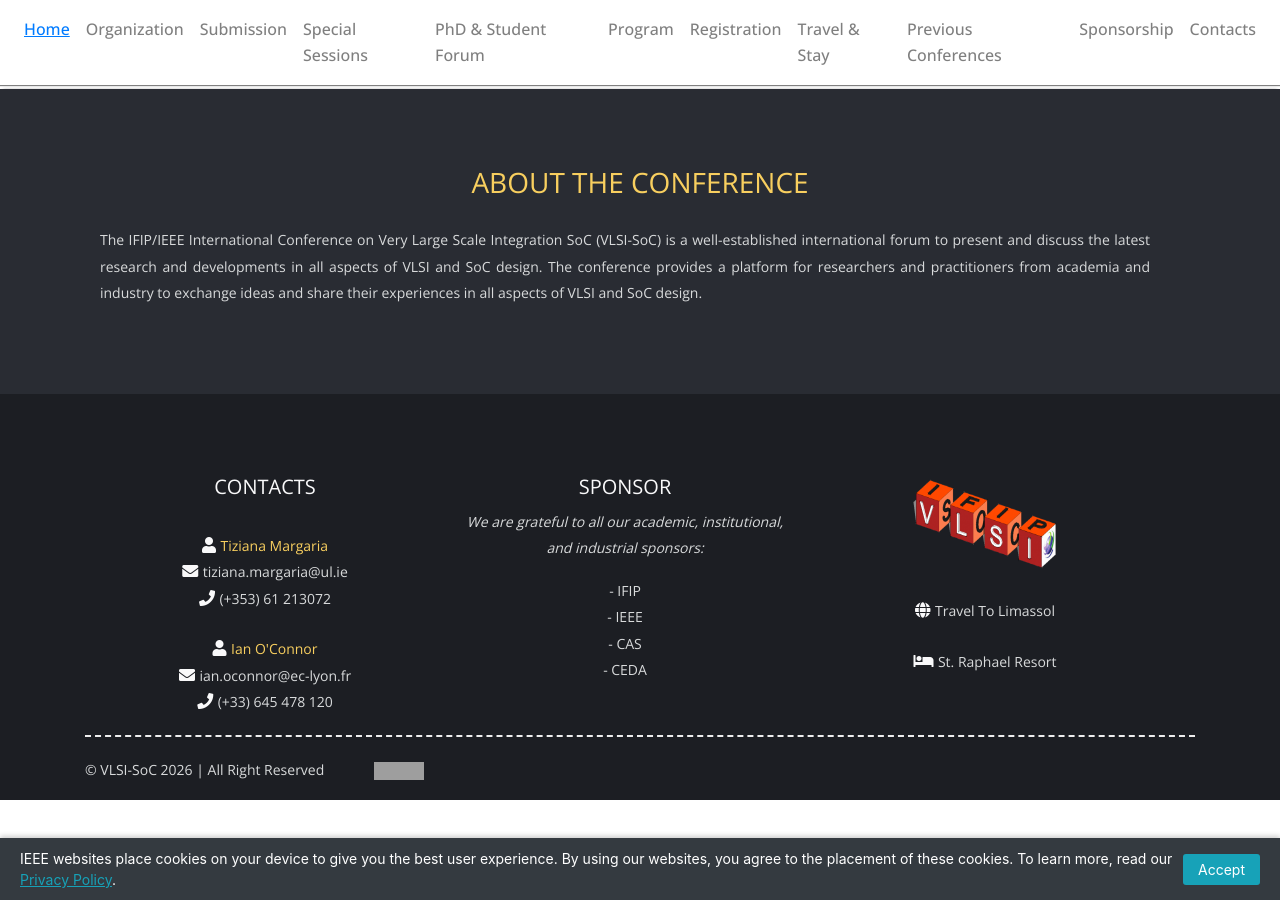
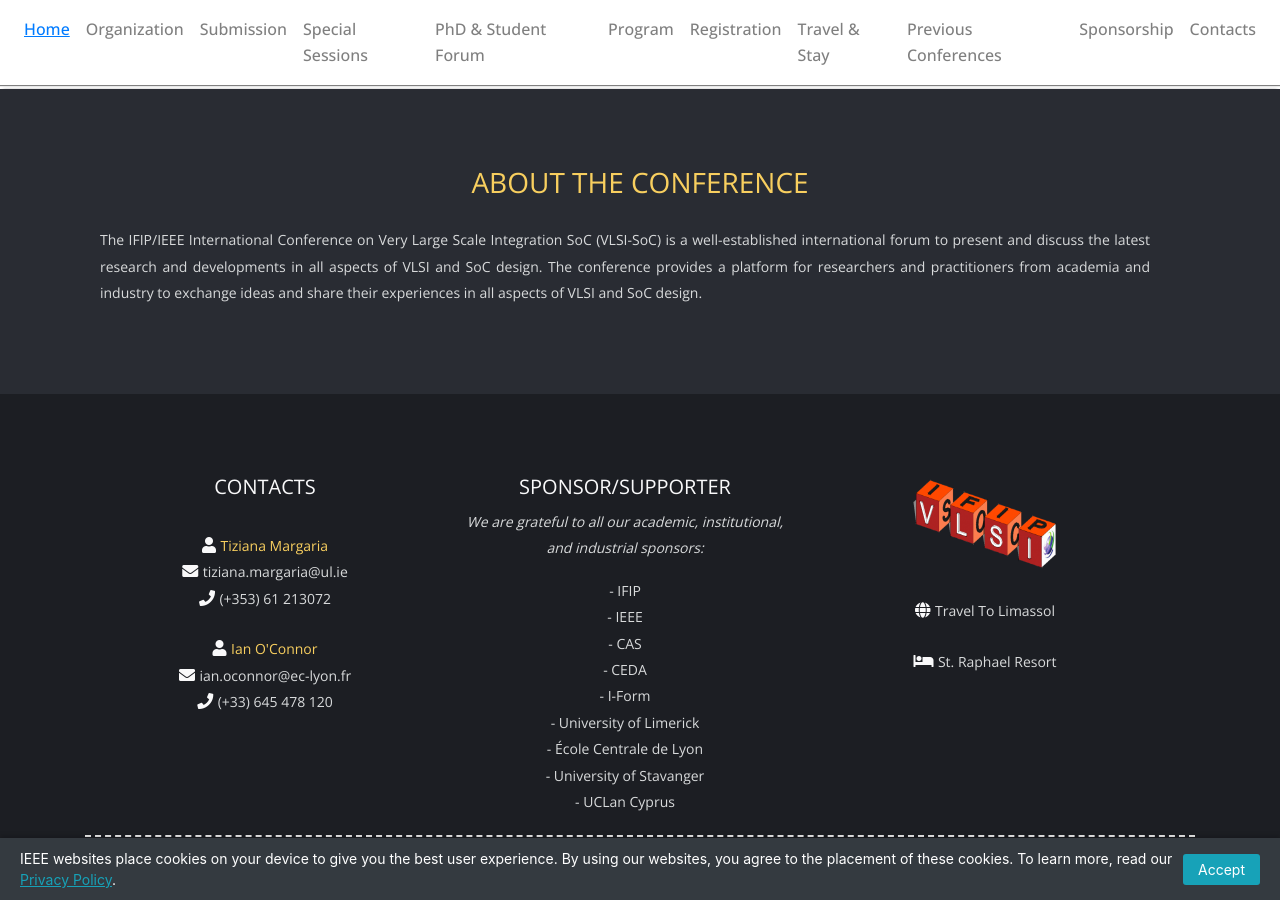
Before and after one commit to vlsi-soc/vlsi-soc, a Jekyll site: the page built from index.md, in a window 1280 px wide and 900 px high, scrolled down 4624 px. Built offline with Jekyll 4.4.1, drawn with Linux system fonts in a browser that asks for light colours; nearby versions of some CDN libraries; grey boxes are pictures that could not be loaded.

Commit message:
Add sponsors

```diff
--- a/_data/sponsors.yml
+++ b/_data/sponsors.yml
@@ -20,6 +20,10 @@
     url: "http://www.ieee-ceda.org"
     logo: "CEDA_r.png"
 
+  - name: "I-Form"
+    url: "https://www.i-form.ie/"
+    logo: "i-form-logo.png"
+
 # Partner institutions
 partners:
   - name: "University of Limerick"
--- a/_includes/footer.html
+++ b/_includes/footer.html
@@ -19,12 +19,16 @@
         {% endfor %}
       </div>
       <div class="col-md-4 txtcenter margin-mobile">
-        <h5 class="ops-tt c-white">SPONSOR</h5>
+        <h5 class="ops-tt c-white">SPONSOR/SUPPORTER</h5>
         <p class="ops-tt c-gray"><i>We are grateful to all our academic, institutional, and industrial sponsors:</i>
         </p>
 
         {% for sponsor in site.data.sponsors.sponsors %}
         <h5 class="ops-2t c-gray same-line"><a class="ops-tt a-no c-gray" href="{{ sponsor.url }}">- {{ sponsor.name }}</a></h5>
+        <br />
+        {% endfor %}
+        {% for partner in site.data.sponsors.partners %}
+        <h5 class="ops-2t c-gray same-line"><a class="ops-tt a-no c-gray" href="{{ partner.url }}">- {{ partner.name }}</a></h5>
         <br />
         {% endfor %}
       </div>
```
Also changed, not shown: img/logos/i-form-logo.png (added).
